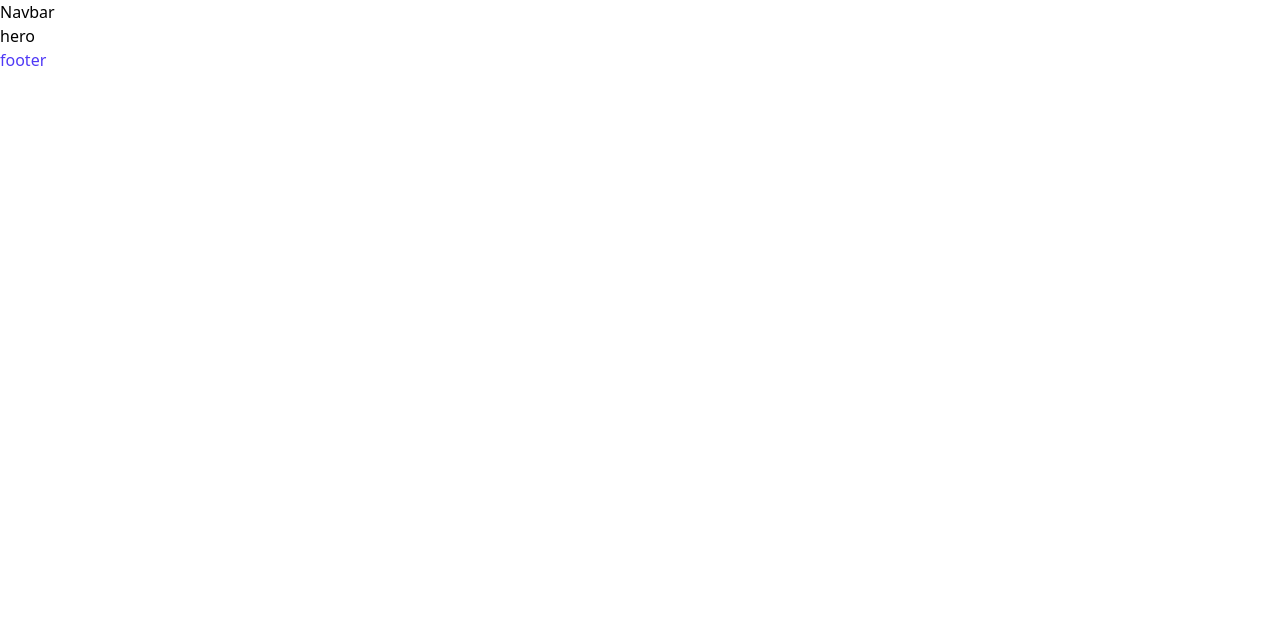
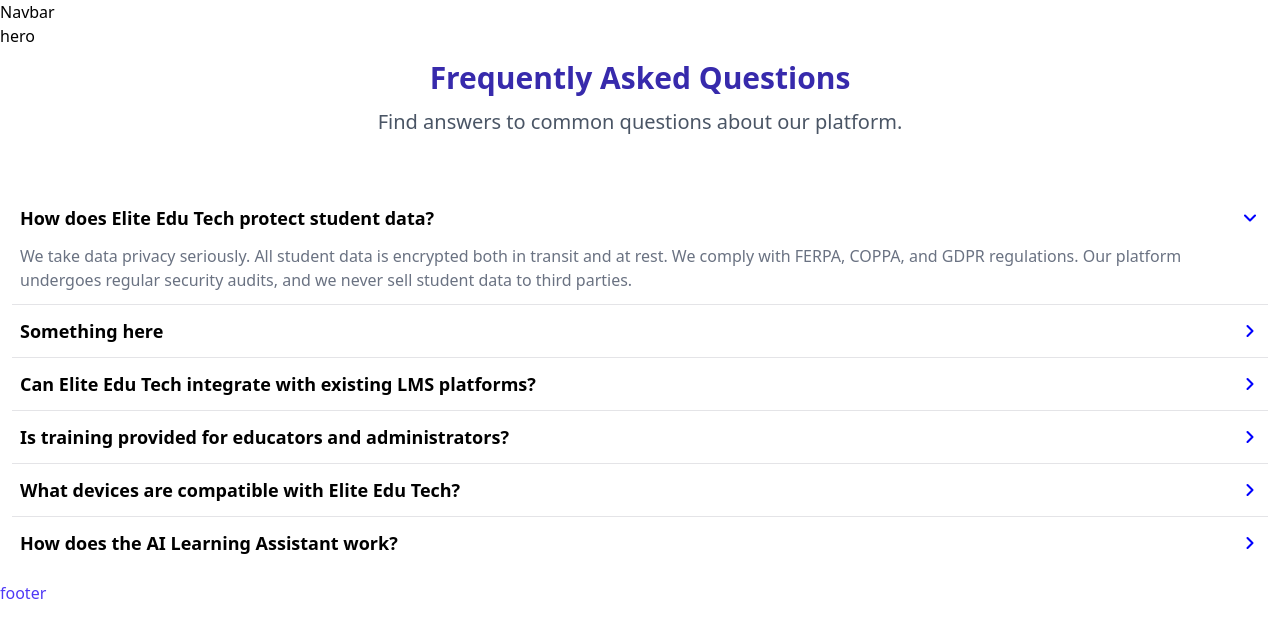
Before and after one commit to Alvin130420/MyDemo, a React (Vite) app: page /hero in a window 1280 px wide. Shown: the top 638 px of the page. Built offline with nearby package versions, Linux system fonts and the light colour scheme.

Commit message:
Add the FAQs Section

```diff
--- a/package.json
+++ b/package.json
@@ -11,6 +11,7 @@
   },
   "dependencies": {
     "@tailwindcss/vite": "^4.1.5",
+    "lucide-react": "^0.508.0",
     "react": "^19.1.0",
     "react-dom": "^19.1.0",
     "react-router-dom": "^7.5.3",
--- a/src/App.jsx
+++ b/src/App.jsx
@@ -5,12 +5,16 @@ import './App.css'
 import Navbar from './pages/Navbar'
 import Footer from './pages/Footer'
 import AppNavigation from "../src/route/AppNavigation"
+import FAQSections from './components/FAQSections'
 function App() {
  return(
   <div>
     <Navbar/>
     <AppNavigation />
+    <FAQSections />
     <Footer/>
+
+
   </div>
  )
 }
--- /dev/null
+++ b/src/components/Accordion.jsx
@@ -0,0 +1,31 @@
+import { ChevronRight } from "lucide-react";
+import { useState } from "react";
+
+
+export default function Accordion({title , answer, accordionOpen = false}) {
+    const [accordionState, setAccordionState] = useState(accordionOpen);
+
+    function toggleAccordion () {
+        setAccordionState(!accordionState);
+    }
+
+    return (
+      <div
+        className="transition-all duration-700 ease-in-out px-2 py-3"
+        onClick={toggleAccordion}
+      >
+        <button className="flex w-full justify-between transition-all items-center duration-700 ease-in-out ">
+          <p className="text-lg font-semibold text-left">{title}</p>
+          <div className={accordionState ? "rotate-90" : null}>
+            <ChevronRight size={"1.25em"} strokeWidth={2.5} color="blue" />
+          </div>
+        </button>
+
+        {accordionState && (
+          <div className="mt-3">
+            <p className="text-left text-gray-500">{answer}</p>
+          </div>
+        )}
+      </div>
+    );
+}
--- /dev/null
+++ b/src/components/FAQSections.jsx
@@ -0,0 +1,53 @@
+import Accordion from "./Accordion";
+
+export default function FAQSections() {
+    return (
+      <div className="flex  flex-col space-y-3 text-center bg-white w-full items-center justify-center ">
+        <div className="p-3 ">
+          <h2 className="text-3xl font-bold text-indigo-800 mb-3">
+            Frequently Asked Questions
+          </h2>
+          <p className="text-xl text-gray-600 mb-14">
+            Find answers to common questions about our platform.
+          </p>
+
+          <div className="divide-y-1 divide-zinc-200">
+            <Accordion
+              title="How does Elite Edu Tech protect student data?"
+              accordionOpen={true}
+              answer="We take data privacy seriously. All student data is encrypted both in transit and at rest. We comply with FERPA, COPPA, and GDPR regulations. Our platform undergoes regular security audits, and we never sell student data to third parties."
+            />
+            <Accordion
+              title="Something here"
+              answer="Answer 2 :  Lorem ipsum dolor, sit amet consectetur adipisicing elit. Tempora, beatae excepturi. Illo amet obcaecati, quaerat hic ipsam a distinctio harum possimus ea similique voluptatem totam eius ipsum vel omnis minima!"
+            />
+            <Accordion
+              title="Can Elite Edu Tech integrate with existing LMS platforms?"
+              answer="Yes, our platform is designed to integrate seamlessly with major Learning
+                Management Systems including Canvas, Blackboard, Moodle, and Google Classroom. We also offer an API for
+                custom integrations with proprietary systems."
+            />
+            <Accordion
+              title="Is training provided for educators and administrators?"
+              answer="Absolutely! We provide comprehensive training resources including live webinars,
+                on-demand video tutorials, documentation, and personalized onboarding sessions. Our customer success
+                team is also available to provide ongoing support and training."
+            />
+            <Accordion
+              title="What devices are compatible with Elite Edu Tech?"
+              answer="Our platform works on all modern devices including desktops, laptops, tablets, and
+                smartphones. We support the latest versions of Chrome, Firefox, Safari, and Edge browsers. Our mobile
+                apps are available for both iOS and Android devices."
+            />
+            <Accordion
+              title="How does the AI Learning Assistant work?"
+              answer="Our AI Learning Assistant uses advanced natural language processing and machine
+                learning to provide personalized help. It can answer questions, explain concepts, provide practice
+                problems, and adapt its teaching style based on your learning patterns. The more you use it, the better
+                it becomes at addressing your specific needs."
+            />
+          </div>
+        </div>
+      </div>
+    );
+};
```
Also changed, not shown: 1 other file (tests, documents, lock files or other folders).
